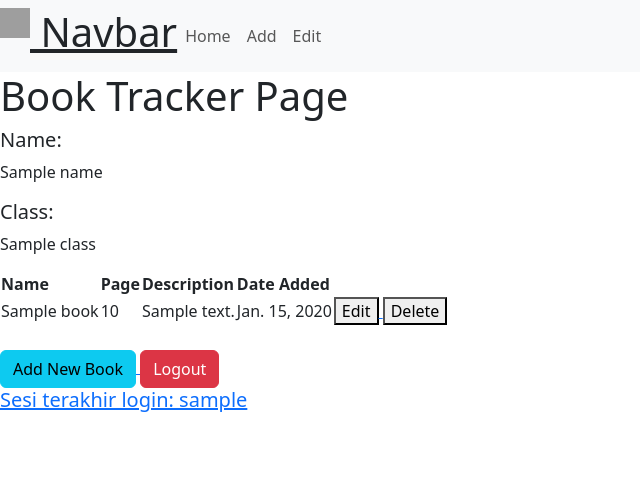
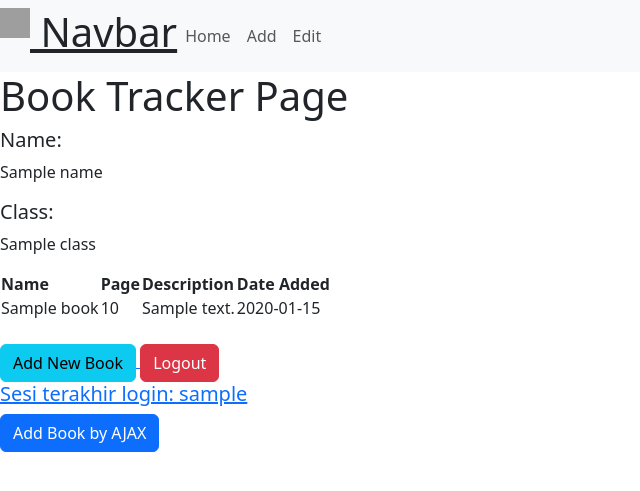
Before and after one commit to kanialmyra/booktracker, a Django app: template main/templates/main.html in a window 1280 px wide. Shown: the top 491 px of the page, without its empty margins (0-640 px from the left). Run offline with Django 5.2, Linux system fonts and the light colour scheme; tables that the repository leaves empty hold one stand-in row (values such as "Sample post"); the template is opened without the code that fills it: values that come from a table or form of the project are taken from there, most other values are stand-ins (such as "Sample title", 1, 10 or a date in 2020); grey boxes are pictures that could not be loaded.

Commit message:
tutorial 5

```diff
--- a/main/templates/main.html
+++ b/main/templates/main.html
@@ -40,36 +40,7 @@
 <h5>Class:</h5>
 <p>{{ class }}</p>
 
-<table>
-  <tr>
-    <th>Name</th>
-    <th>Page</th>
-    <th>Description</th>
-    <th>Date Added</th>
-  </tr>
-
-  {% comment %} Berikut cara memperlihatkan data produk di bawah baris ini
-  {%endcomment %} {% for book in books %}
-  <tr>
-    <td>{{book.name}}</td>
-    <td>{{book.page}}</td>
-    <td>{{book.description}}</td>
-    <td>{{book.date_added}}</td>
-    <td>
-      <a href="{% url 'main:edit_book' book.pk %}">
-          <button>
-              Edit
-          </button>
-      </a>
-      <a href="{% url 'main:delete_book' book.pk %}">
-        <button>
-            Delete
-        </button>
-      </a>
-  </td>
-  </tr>
-  {% endfor %}
-</table>
+<table id="book_table"></table>
 
 <br />
 
@@ -82,4 +53,78 @@
   <h5>Sesi terakhir login: {{ last_login }}</h5>
 </a>
 
+<script>
+  async function getBooks() {
+      return fetch("{% url 'main:show_json' %}").then((res) => res.json())
+  }
+
+  async function refreshBooks() {
+        document.getElementById("book_table").innerHTML = ""
+        const books = await getBooks()
+        let htmlString = `<tr>
+            <th>Name</th>
+            <th>Page</th>
+            <th>Description</th>
+            <th>Date Added</th>
+        </tr>`
+        books.forEach((item) => {
+            htmlString += `\n<tr>
+            <td>${item.fields.name}</td>
+            <td>${item.fields.page}</td>
+            <td>${item.fields.description}</td>
+            <td>${item.fields.date_added}</td>
+        </tr>`
+        })
+
+        document.getElementById("book_table").innerHTML = htmlString
+    }
+
+    refreshBooks()
+
+    function addBook() {
+        fetch("{% url 'main:add_book_ajax' %}", {
+            method: "POST",
+            body: new FormData(document.querySelector('#form'))
+        }).then(refreshBooks)
+
+        document.getElementById("button_add").onclick = addBook
+        return false
+    }
+</script>
+
+<div class="modal fade" id="exampleModal" tabindex="-1" aria-labelledby="exampleModalLabel" aria-hidden="true">
+    <div class="modal-dialog">
+        <div class="modal-content">
+            <div class="modal-header">
+                <h1 class="modal-title fs-5" id="exampleModalLabel">Add New Book</h1>
+                <button type="button" class="btn-close" data-bs-dismiss="modal" aria-label="Close"></button>
+            </div>
+            <div class="modal-body">
+                <form id="form" onsubmit="return false;">
+                    {% csrf_token %}
+                    <div class="mb-3">
+                        <label for="name" class="col-form-label">Name:</label>
+                        <input type="text" class="form-control" id="name" name="name"></input>
+                    </div>
+                    <div class="mb-3">
+                        <label for="page" class="col-form-label">Page:</label>
+                        <input type="number" class="form-control" id="page" name="page"></input>
+                    </div>
+                    <div class="mb-3">
+                        <label for="description" class="col-form-label">Description:</label>
+                        <textarea class="form-control" id="description" name="description"></textarea>
+                    </div>
+                </form>
+            </div>
+            <div class="modal-footer">
+                <button type="button" class="btn btn-secondary" data-bs-dismiss="modal">Close</button>
+                <button type="button" class="btn btn-primary" id="button_add" data-bs-dismiss="modal">Add Book</button>
+            </div>
+        </div>
+    </div>
+</div>
+
+<button type="button" class="btn btn-primary" data-bs-toggle="modal" data-bs-target="#exampleModal">
+  Add Book by AJAX
+</button>
 {% endblock content %}
--- a/main/urls.py
+++ b/main/urls.py
@@ -1,5 +1,5 @@
 from django.urls import path
-from main.views import show_main, create_book, show_xml, show_json, show_xml_by_id, show_json_by_id, login_user, logout_user, register, edit_book, delete_book
+from main.views import show_main, create_book, show_xml, show_json, show_xml_by_id, show_json_by_id, login_user, logout_user, register, edit_book, delete_book, add_book_ajax
 
 app_name = 'main'
 
@@ -15,4 +15,5 @@ urlpatterns = [
     path('logout/', logout_user, name='logout'),
     path('edit-book/<int:id>', edit_book, name='edit_book'),
     path('delete/<int:id>', delete_book, name='delete_book'),
+    path('create-book-ajax/', add_book_ajax, name='add_book_ajax'),
 ]
--- a/main/views.py
+++ b/main/views.py
@@ -8,6 +8,7 @@ from django.contrib import messages
 from django.contrib.auth import authenticate, login, logout
 from django.contrib.auth.decorators import login_required
 from django.urls import reverse
+from django.views.decorators.csrf import csrf_exempt
 import datetime
 
 @login_required(login_url='/login')
@@ -106,3 +107,18 @@ def delete_book(request, id):
     book.delete()
     # Kembali ke halaman awal
     return HttpResponseRedirect(reverse('main:show_main'))
+
+@csrf_exempt
+def add_book_ajax(request):
+    if request.method == 'POST':
+        name = request.POST.get("name")
+        page = request.POST.get("page")
+        description = request.POST.get("description")
+        user = request.user
+
+        new_book = Book(name=name, price=price, description=description, user=user)
+        new_book.save()
+
+        return HttpResponse(b"CREATED", status=201)
+
+    return HttpResponseNotFound()
```
